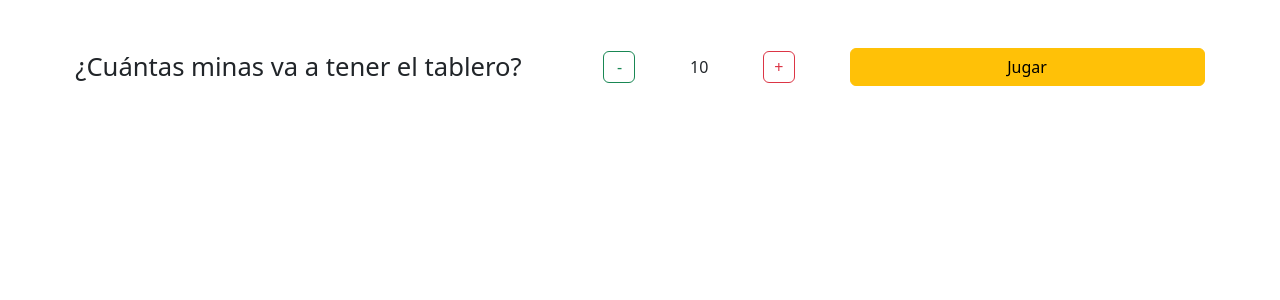
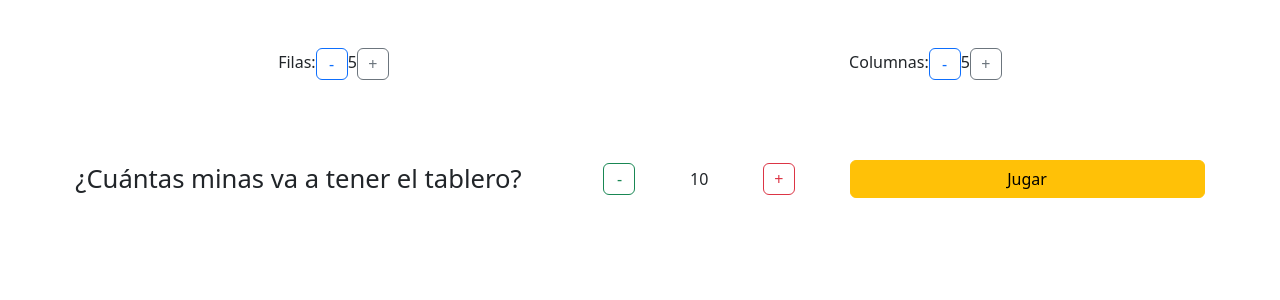
Before and after one commit to Nerea1209/JS, a React (Create React App) app in the folder REACT/react/src/: page / in a window 1280 px wide. Shown: the top 300 px of the page. Built offline with nearby package versions, Linux system fonts and the light colour scheme.

Commit message:
Añade selector filas y columnas

```diff
--- a/REACT/react/src/App.js
+++ b/REACT/react/src/App.js
@@ -2,21 +2,24 @@ import 'bootstrap/dist/css/bootstrap.min.css';
 import React from 'react';
 import Botonera from './componentes/BotoneraComponent ';
 import Campo from './componentes/CampoComponent';
-import Selector from './componentes/SelectorMinas';
+import SelectorMinas from './componentes/SelectorMinas';
 import Ventana from './componentes/ModalComponent';
 import { Button, Col } from 'reactstrap';
+import Selector from './componentes/SelectorFilasColumnas';
 
 
 class App extends React.Component {
   constructor(props) {
     super(props);
     this.state = {
-      matriz: Array(10).fill(Array(10).fill("_")),
+      filas: 5,
+      columnas: 5,
+      matriz: Array(5).fill(Array(5).fill("_")),
       posicion: [0, 0],
       colorPosicion: "secondary",
       textoPosicion: "0",
       minas: 10,
-      matrizMinas: Array(10).fill(Array(10).fill("_")),
+      matrizMinas: Array(5).fill(Array(5).fill("_")),
       camino: [],
       finalizado: true,
       ganado: false,
@@ -33,13 +36,11 @@ class App extends React.Component {
     this.setState({ empezado: true })
     this.setState({ posicion: [0, 0] })
     this.setState({ camino: [] })
-    this.setState({ matriz: Array(10).fill(Array(10).fill("_")) });
-    let m = JSON.parse(JSON.stringify(Array(10).fill(Array(10).fill("_"))));
+    this.setState({ matriz: Array(this.state.filas).fill(Array(this.state.columnas).fill("_")) });
+    let m = JSON.parse(JSON.stringify(Array(this.state.filas).fill(Array(this.state.columnas).fill("_"))));
     for (let i = 0; i < this.state.minas; i++) {
       let fila = this.aleatorio(1, m.length - 1);
-
       let columna = this.aleatorio(1, m.length - 1);
-
       m[fila][columna] = 1;
     }
 
@@ -47,6 +48,7 @@ class App extends React.Component {
       if (l != 1) return Infinity;
       else return 0;
     }))
+    console.log(m)
 
     this.minevancic(m);
     setTimeout(() => this.setState({ matrizMinas: m }), 100)
@@ -127,11 +129,10 @@ class App extends React.Component {
     this.setState({ textoPosicion: this.state.matrizMinas[coordenada[0]][coordenada[1]] });
   }
   actualizar() {
-    let ma = JSON.parse(JSON.stringify(this.state.matriz));
+    let ma = JSON.parse(JSON.stringify(Array(this.state.filas).fill(Array(this.state.columnas).fill("_"))));
     const { camino, posicion, colorPosicion, textoPosicion } = this.state;
 
-    console.log(camino);
-    console.log(
+
       ma.map((v, i) =>
         v.map((k, j) => {
           let elemento = (
@@ -165,24 +166,39 @@ class App extends React.Component {
           }
           return elemento;
         })
-      )
+
     );
 
     this.setState({ matriz: ma });
   }
 
-  aumentar() {
-    if (this.state.minas < 100) {
+  aumentarMinas() {
+    if (this.state.minas < (this.state.filas * this.state.columnas - 2)) {
       this.setState({ minas: (this.state.minas + 1) })
     }
   }
-  disminuir() {
+  disminuirMinas() {
     if (this.state.minas > 1) {
       this.setState({ minas: (this.state.minas - 1) })
     }
   }
+  aumentar(valor) {
+    if (valor == "filas" && this.state.filas < 10) {
+      this.setState({ filas: (this.state.filas + 1) })
+    }
+    if (valor == "columnas" && this.state.columnas < 10) {
+      this.setState({ columnas: (this.state.columnas + 1) })
+    }
+  }
+  disminuir(valor) {
+    if (valor == "filas" && this.state.filas > 1) {
+      this.setState({ filas: (this.state.filas - 1) })
+    }
+    if (valor == "columnas" && this.state.columnas > 1) {
+      this.setState({ columnas: (this.state.columnas - 1) })
+    }
+  }
   onClick(movimiento) {
-    console.log(movimiento)
     // Mover arriba, abajo, derecha o izquierda controlando no salirnos de la matriz
     if (!this.state.finalizado) {
       let pos = JSON.parse(JSON.stringify(this.state.posicion))
@@ -201,7 +217,7 @@ class App extends React.Component {
       }
 
       if (movimiento == "Abajo") {
-        if (pos[0] < this.state.matriz[0].length - 1) {
+        if (pos[0] < this.state.filas - 1) {
           pos = [pos[0] + 1, pos[1]];
           this.setState({ posicion: pos })
           setTimeout(() => this.darColor(), 100);
@@ -225,7 +241,7 @@ class App extends React.Component {
       }
 
       if (movimiento == "Derecha") {
-        if (pos[1] < this.state.matriz.length - 1) {
+        if (pos[1] < this.state.columnas - 1) {
           pos = [pos[0], pos[1] + 1];
           this.setState({ posicion: pos })
           setTimeout(() => this.darColor(), 100);
@@ -240,6 +256,11 @@ class App extends React.Component {
         this.setState({ ganado: false })
         this.setState({ finalizado: true })
       }
+
+      if (pos[0] == this.state.filas - 1 && pos[1] == this.state.columnas-1) {
+        this.setState({ ganado: false })
+        this.setState({ finalizado: true })
+      }
     }
   }
   onclickNo () {
@@ -249,12 +270,19 @@ class App extends React.Component {
     return (
       <div className="App">
         <div id='jugar' style={{ display: "flex", flexFlow: "row wrap", alignItems: "center", justifyContent: "space-evenly", margin: "2rem", padding: "1rem" }}>
-          <Selector
+        {this.state.finalizado && <Selector
+            filas={this.state.filas}
+            columnas={this.state.columnas}
+            onClickMas={(x) => this.aumentar(x)}
+            onClickMenos={(x) => this.disminuir(x)}
+          />}
+          {this.state.finalizado &&
+          <SelectorMinas
             minas={this.state.minas}
-            onClickMas={() => this.aumentar()}
-            onClickMenos={() => this.disminuir()}
+            onClickMas={() => this.aumentarMinas()}
+            onClickMenos={() => this.disminuirMinas()}
             onClickJugar={() => this.jugar()}
-          />
+          /> }
           {this.state.empezado && <Campo
             style={{ display: this.state.display }}
             matriz={this.state.matriz}
--- a/REACT/react/src/componentes/ModalComponent.js
+++ b/REACT/react/src/componentes/ModalComponent.js
@@ -20,7 +20,7 @@ function Ventana(props) {
             >
                 <ModalHeader toggle={toggle}>{props.title}</ModalHeader>
                 <ModalBody>
-                    ¿Quieres volver a jugar?
+                    ¿Quieres volver a jugar con los mismos valores?
                 </ModalBody>
                 <ModalFooter>
                     <Button color="primary" onClick={() => props.onClickSi()}>
--- /dev/null
+++ b/REACT/react/src/componentes/SelectorFilasColumnas.js
@@ -0,0 +1,23 @@
+import 'bootstrap/dist/css/bootstrap.min.css';
+import React from 'react';
+import { Button } from 'reactstrap';
+
+function Selector(props) {
+  return (
+    <div style={{flex: "100%", display:"Flex", alignItems:"center", marginBottom:"4rem", justifyContent:"space-around"}}>
+      <p><span style={{flex: "0 40%", fontSize:"1rem"}}>Filas:</span>
+      <Button style={{width:"2rem", height:"2rem", lineHeight:"1rem"}} color='primary' outline onClick={() => props.onClickMenos("filas")}>-</Button>
+      <span>{props.filas}</span>
+      <Button style={{width:"2rem", height:"2rem", lineHeight:"1rem", padding:0}} color='secondary' outline onClick={() => props.onClickMas("filas")}>+</Button>
+      </p>
+      <p><span style={{flex: "0 40%", fontSize:"1rem"}}>Columnas:</span>
+      <Button style={{width:"2rem", height:"2rem", lineHeight:"1rem"}} color='primary' outline onClick={() => props.onClickMenos("columnas")}>-</Button>
+      <span>{props.columnas}</span>
+      <Button style={{width:"2rem", height:"2rem", lineHeight:"1rem", padding:0}} color='secondary' outline onClick={() => props.onClickMas("columnas")}>+</Button>
+      </p>
+    </div>
+  );
+}
+
+
+export default Selector;
--- a/REACT/react/src/componentes/SelectorMinas.js
+++ b/REACT/react/src/componentes/SelectorMinas.js
@@ -2,7 +2,7 @@ import 'bootstrap/dist/css/bootstrap.min.css';
 import React from 'react';
 import { Button, Row, Col, Container } from 'reactstrap';
 
-function Selector(props) {
+function SelectorMinas(props) {
   return (
     <div style={{flex: "100%", display:"Flex", alignItems:"center", marginBottom:"4rem", justifyContent:"space-around"}}>
       <span style={{flex: "0 40%", fontSize:"2vw"}}>¿Cuántas minas va a tener el tablero?</span>
@@ -15,4 +15,4 @@ function Selector(props) {
 }
 
 
-export default Selector;
+export default SelectorMinas;
```
